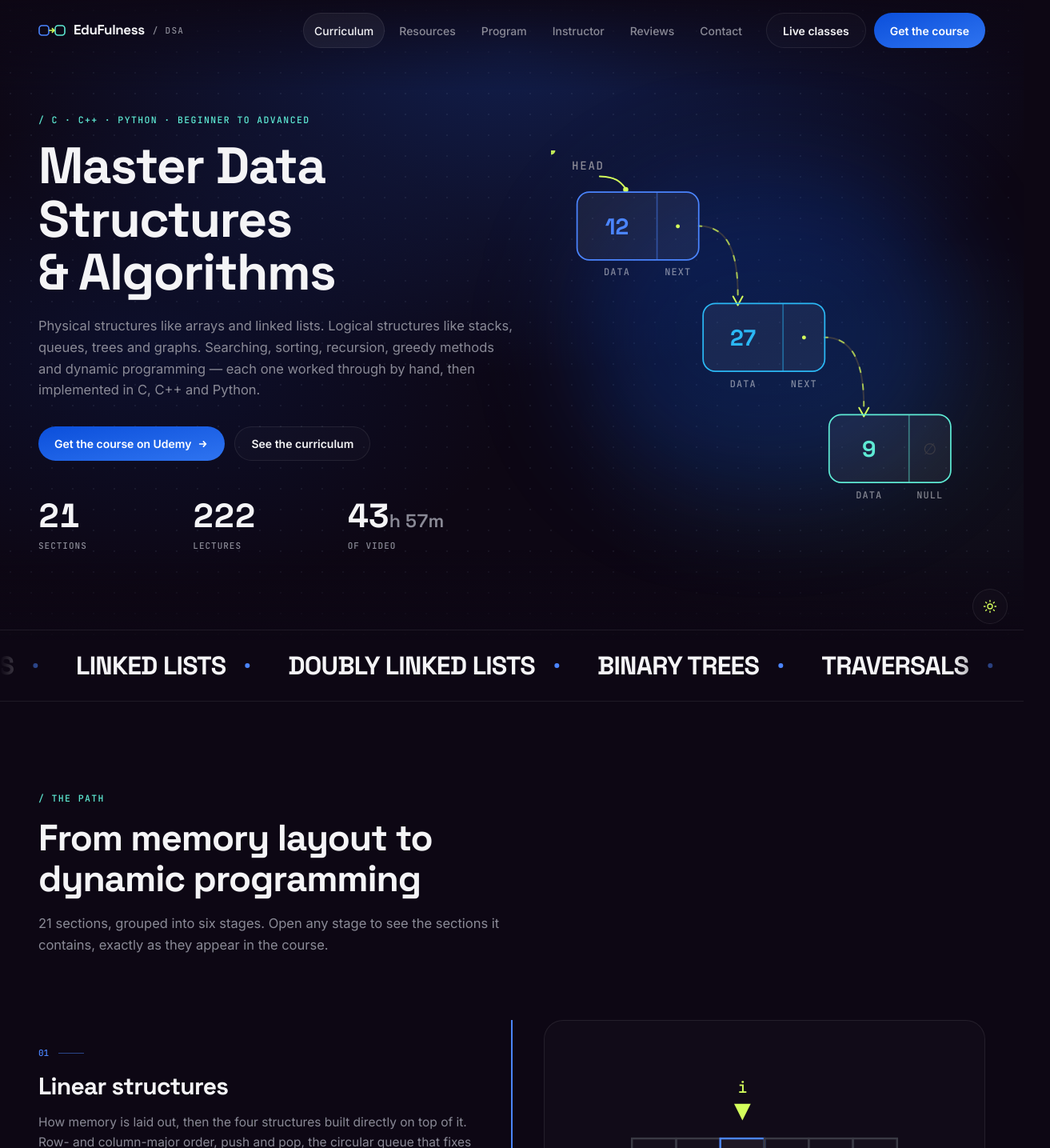
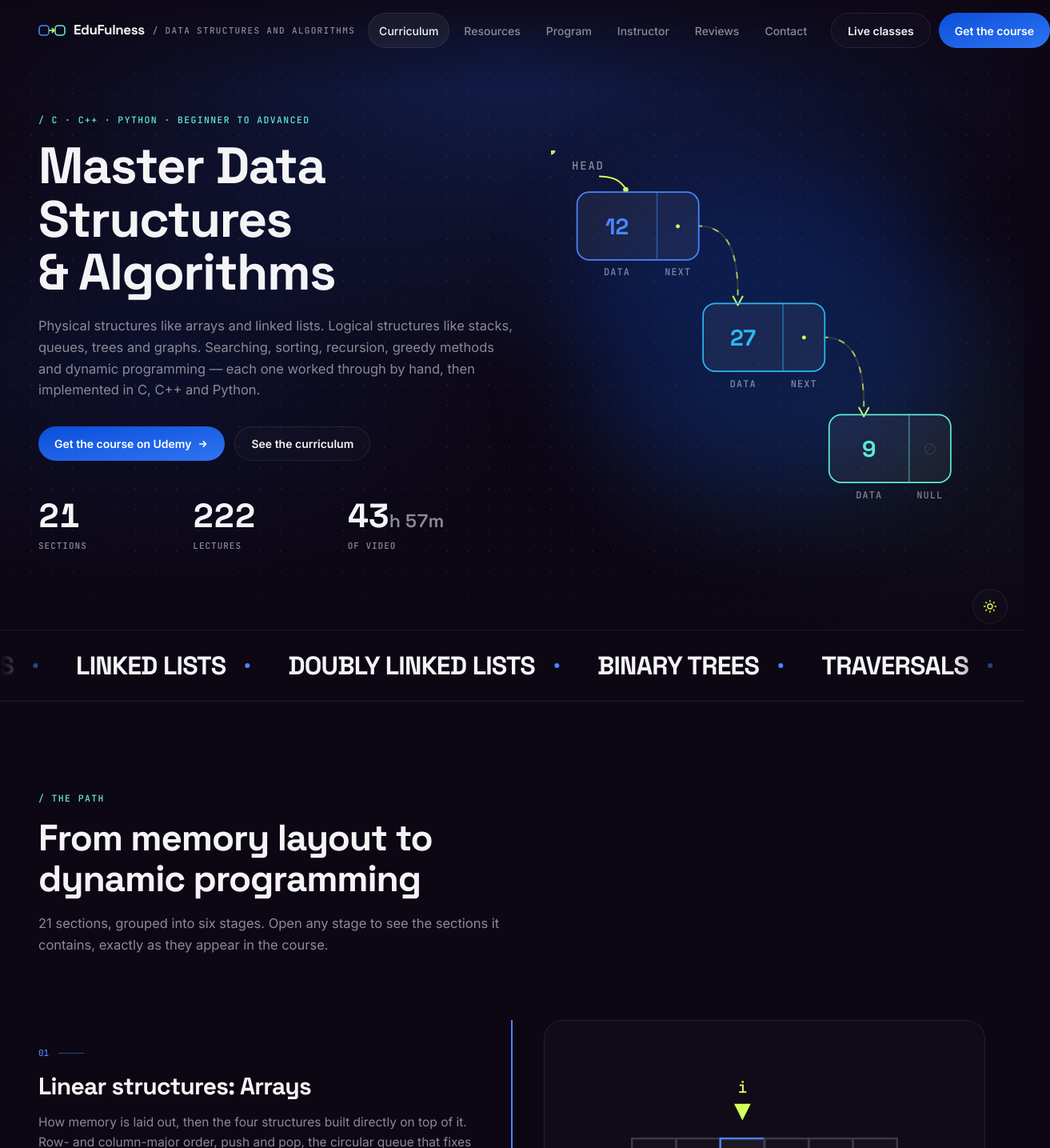
Before and after one commit to NikhilAakashKasoju/Data-Structures-and-Algorithms-Website, a Next.js app: page /dsa/ in a window 1280 px wide. Shown: the top 1435 px of the page at 80% size, 1313 px wide, since content can reach past the window. Built offline with nearby package versions, Linux system fonts and the light colour scheme.

Commit message:
modified Wordmark.tsx for DSA --> Data Structures and Algorithms, modified stages Linear Structures --> Linear Structures: Arrays

```diff
--- a/components/Wordmark.tsx
+++ b/components/Wordmark.tsx
@@ -62,7 +62,7 @@ export function Wordmark({ showSuffix = true }: { showSuffix?: boolean }) {
       </span>
       {showSuffix && (
         <span className="hidden font-mono text-[11px] uppercase tracking-[0.12em] text-muted sm:inline">
-          / DSA
+          / Data Structures and Algorithms
         </span>
       )}
     </>
--- a/lib/stages.ts
+++ b/lib/stages.ts
@@ -32,7 +32,7 @@ export type Stage = {
 export const STAGES: Stage[] = [
   {
     key: "linear",
-    title: "Linear structures",
+    title: "Linear structures: Arrays",
     blurb:
       "How memory is laid out, then the four structures built directly on top of it. Row- and column-major order, push and pop, the circular queue that fixes the ordinary one, and singly, circular and doubly linked lists — each written out in C, C++ and Python.",
     sections: [1, 2, 3, 5, 6],
```
